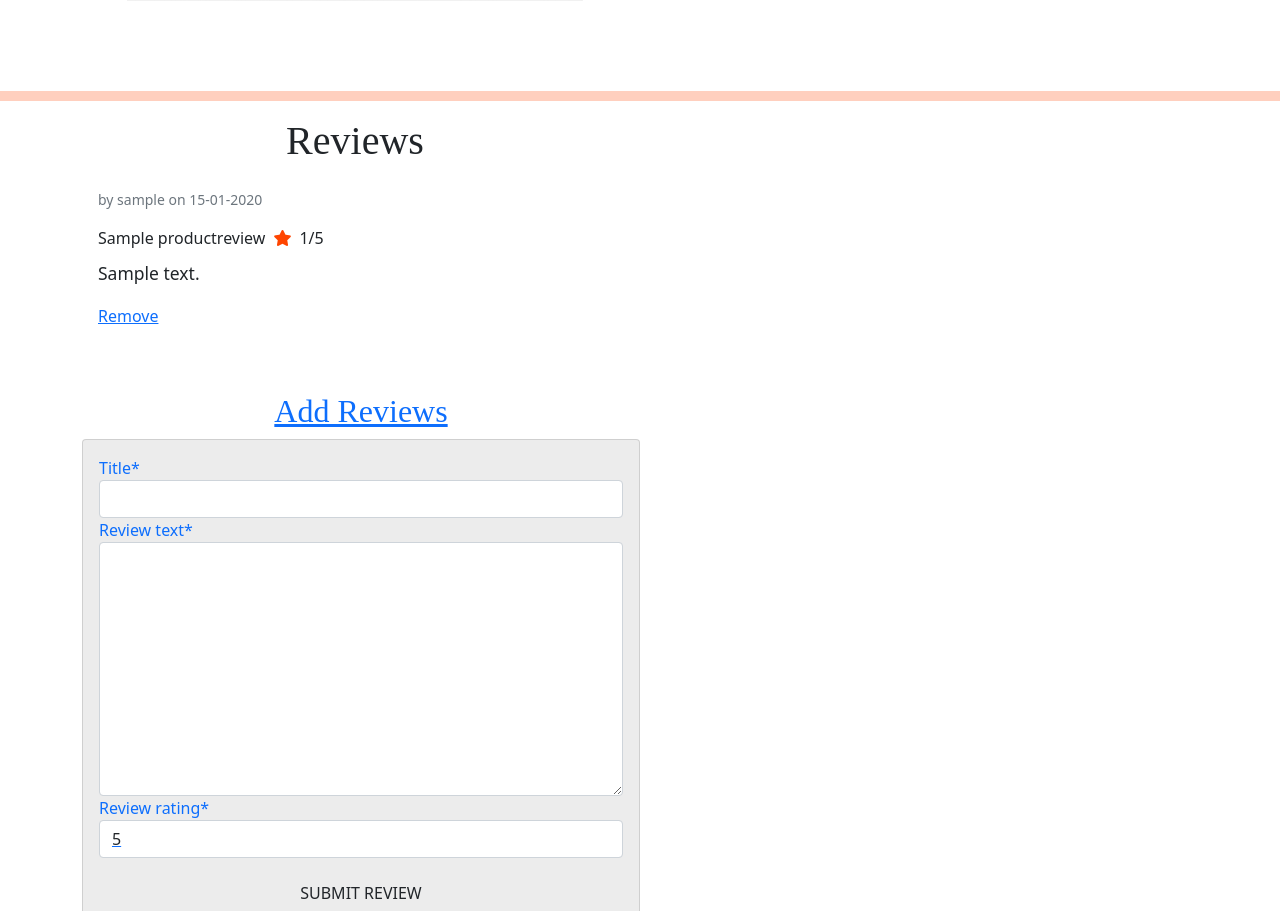
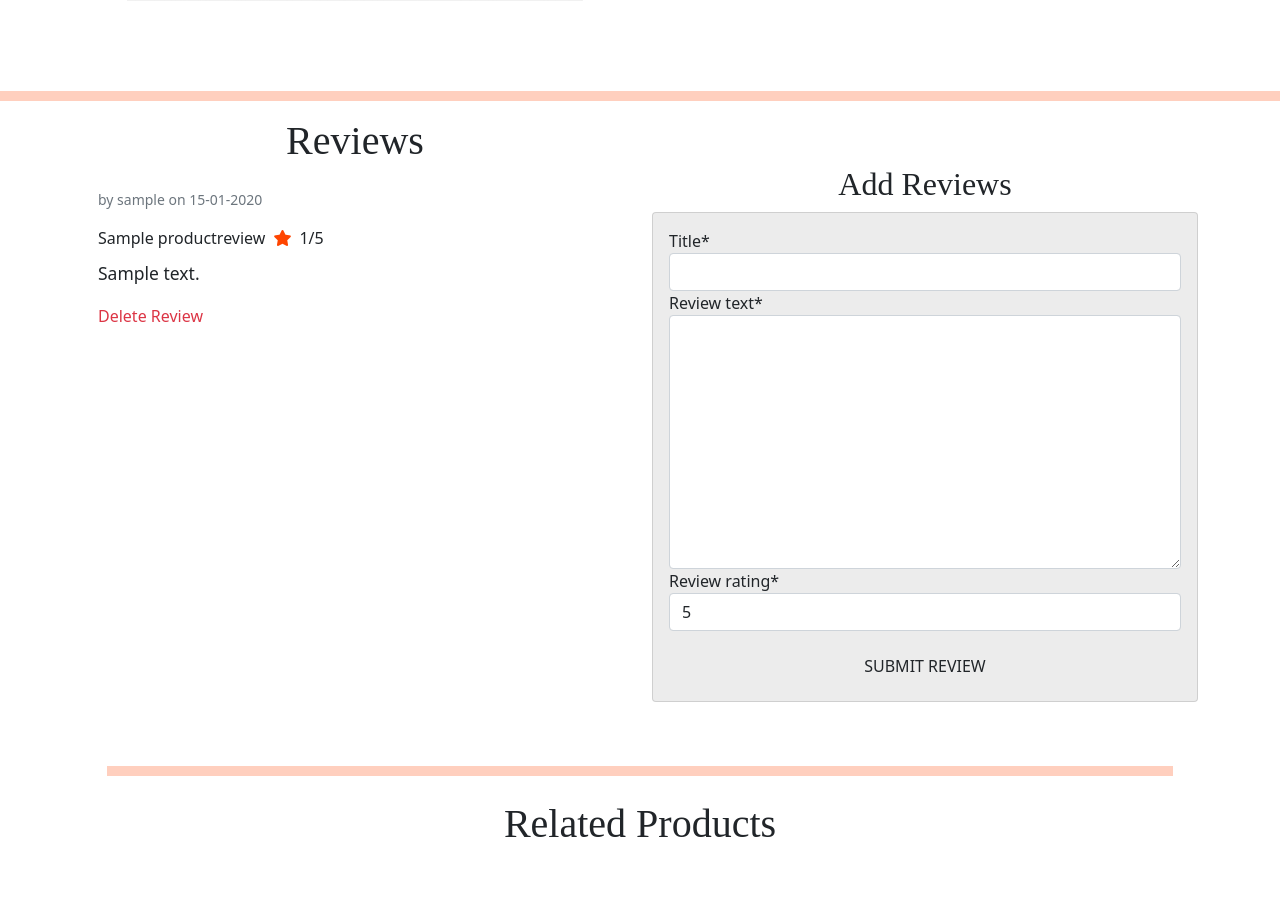
Before and after one commit to jas-sin82/d-y-collection-milestone-4, a Django app: page /products/1/ in a window 1280 px wide. Shown: the part 910-1821 px from the top of the page. Run offline with Django 3.2, Linux system fonts and the light colour scheme; a user stored in the database is signed in; data comes from the database, SQL or seed files in the repository; tables that the repository leaves empty hold one stand-in row (values such as "Sample post"); some libraries are stand-ins or nearby versions.

Commit message:
format the documents

```diff
--- a/products/templates/products/product_detail.html
+++ b/products/templates/products/product_detail.html
@@ -6,10 +6,15 @@
 <div class=" container-fluid product-detail">
     <div class="row">
         <div class="col col-sm-6 col-12 product-display-2  mb-3  p-3 breadcrumb" style="--bs-breadcrumb-divider: '|';">
-    <p class="breadcrumb-item small product-name p-1"><a class=" text-dark  text-uppercase text-decoration-none" href="{% url 'home' %}">Home | </a><p>
-    <p class="breadcrumb-item  small product-name p-1 "><a class=" text-danger  text-uppercase text-decoration-none"
-         href="{% url 'products' %}?category={{ product.category.name }}"> {{ product.category.friendly_name }}</a></p>
-    <p class="breadcrumb-item p-1 product-name text-success small text-capitalize text-decoration-none active" aria-current="page">{{ product.name }}</p>
+            <p class="breadcrumb-item small product-name p-1"><a class=" text-dark  text-uppercase text-decoration-none"
+                    href="{% url 'home' %}">Home | </a>
+                <p>
+                    <p class="breadcrumb-item  small product-name p-1 "><a
+                            class=" text-danger  text-uppercase text-decoration-none"
+                            href="{% url 'products' %}?category={{ product.category.name }}">
+                            {{ product.category.friendly_name }}</a></p>
+                    <p class="breadcrumb-item p-1 product-name text-success small text-capitalize text-decoration-none active"
+                        aria-current="page">{{ product.name }}</p>
         </div>
     </div>
 </div>
@@ -34,6 +39,7 @@
                         </div>
                         <div class="carousel-inner ">
                             <div class="carousel-item  active">
+                                <!--products image slider -->
                                 {% if product.image_a %}
                                 <a href="{{ product.image_a.url }}" target="_blank">
                                     <img src="{{ product.image_a.url }}" class="d-block w-100  "
@@ -98,6 +104,7 @@
                     </p>
                     {% endif %}
                 </div>
+                <!--average rating-->
                 <div>
                     {% if product.average_rating %}
                     <small class="text-muted"><i class="fas fa-star mr-1"></i>{{ product.average_rating }} / 5</small>
@@ -105,6 +112,7 @@
                     <small class="text-muted">No Rating</small>
                     {% endif %}
                 </div>
+                <!-- super user can edit and delete product-->
                 {% if request.user.is_superuser %}
                 <small class="ml-3 ">
                     <a href="{% url 'edit_product' product.id %}">Edit</a> |
@@ -112,7 +120,7 @@
                 </small>
                 {% endif %}
                 <div>
-                    <!-- Price -->
+                    <!--product Price and if sale  price -->
                     <small class="text-muted">Price:</small>
                     {% if product.on_sale is True %}
                     <span class=" mb-0 text-decoration-line-through  ">€ {{ product.price }}</span>
@@ -122,7 +130,7 @@
                     {% endif %}
                 </div>
                 {% if product.category %}
-                <!-- Category -->
+                <!--Category friendly name  -->
                 <p class="small mt-1 ">
                     <span id="text-category"><strong>Category:</strong></span>
                     <a href="{% url 'products' %}?category={{ product.category.name }}">
@@ -149,6 +157,7 @@
                             </select>
                         </div>
                         {% endif %}
+                        <!--quantity box-->
                         <div class="col-12">
                             <p class="mt-3"><strong>Quantity:</strong></p>
                             <div class="form-group quantity-option">
@@ -193,8 +202,8 @@
         </div>
     </div>
 </section>
-<hr class ="divider">
-<!--product review-->
+<hr class="divider">
+<!--product review section-->
 <section>
     <div class="container">
         <div class="row">
@@ -205,10 +214,12 @@
                     <!----- Review Card ----->
                     <div class="card-body">
                         <p class="small text-muted">by {{ review.user }} on {{ review.date_added|date:"d-m-Y"}} </p>
-                   <p class="card-title">{{ review.title }}<i class="mx-2 fas fa-star"></i>{{ review.review_rating }}/5</p>
+                        <p class="card-title">{{ review.title }}<i
+                                class="mx-2 fas fa-star"></i>{{ review.review_rating }}/5</p>
                         <p class=" card-text lead"> <small>{{ review.review_text }}</small></p>
                         {% if request.user.is_superuser %}
-                   <a class="" href="{% url 'delete_review' review.id %}">Remove</button>
+                        <a class=" text-danger text-decoration-none" href="{% url 'delete_review' review.id %}">Delete
+                            Review</a>
                         {% endif %}
                     </div>
                 </div>
@@ -219,11 +230,11 @@
                 </div>
                 {% endfor%}
             </div>
-<!--review form-->
+            <!-- product review form-->
             <div class="col-12 col-md-6 mb-5 mt-sm-5 " id="reviews">
                 {% if request.user.is_authenticated %}
                 <h2 class=" text-center product-heading">Add Reviews</h2>
-        <div class="card bg-color boder-0" >
+                <div class="card bg-color boder-0">
                     <div class="card-body">
                         <form method="POST" action="{% url 'add_review' product.id %}#reviews">
                             {% csrf_token %}
@@ -234,7 +245,8 @@
                         </form>
                         {% else %}
                         <p class="review-text text-center mt-4">
-                    <a class="user-login" href="{% url 'account_signup' %}">Register</a> or <a class="user-login" href="{% url 'account_login' %}">Log In</a> to leave a review!
+                            <a class="user-login" href="{% url 'account_signup' %}">Register</a> or <a
+                                class="user-login" href="{% url 'account_login' %}">Log In</a> to leave a review!
                         </p>
                         {% endif %}
                     </div>
@@ -243,7 +255,7 @@
         </div>
     </div>
 </section>
-<hr class ="divider mt-3 col-12 col-lg-10 offset-lg-1 ">
+<hr class="divider mt-3 col-12 col-lg-10 offset-lg-1 ">
 <!--related product section-->
 <section>
     <div class="container">
@@ -251,24 +263,27 @@
             <h1 class="logo-font product-heading"> Related Products</h1>
         </div>
         <div class="row ">
+            <!-- men's related products-->
             {% if product.gender == "m" %}
             {% for product in related_products_men %}
             <div class=" col-lg-3 col-6 border-0  ">
 
-                <div class=" card main-cards-1 card-body  border-0 mb-5  card-size" style="width: 18rem;" >
+                <div class=" card main-cards-1 card-body  border-0 mb-5  card-size" style="width: 18rem;">
                     {% if product.on_sale is True %}
                     <!-- Sale badge-->
-                        <div class="badge bg-danger border-0 text-white position-absolute" style="top: 1.6rem; left: 1.5rem">Sale
+                    <div class="badge bg-danger border-0 text-white position-absolute"
+                        style="top: 1.6rem; left: 1.5rem">Sale
                     </div>
-                        <div class=" text-left  position-absolute" style=" top: 2.9rem ;  left: 1.7rem" >
+                    <div class=" text-left  position-absolute" style=" top: 2.9rem ;  left: 1.7rem">
                         <p class="text-success discount text-decoration-none ">-{{ product.discount_percent }}%</p>
                     </div>
                     {% endif %}
+                    <!--products images -->
                     {% if product.image_a %}
                     <a href="{% url 'product_detail' product.id %}">
                         <img src="{{ product.image_a.url }}" class=" main-cards  card-img-top " alt="text">
                     </a>
-                      <div class=" text-right position-absolute" style=" top: 1.6rem ;  right: 1.4rem" >
+                    <div class=" text-right position-absolute" style=" top: 1.6rem ;  right: 1.4rem">
                         <a class="text-success  " href=""><i class="fas fa-shopping-cart"></i></a>
                     </div>
                     {% else %}
@@ -281,9 +296,10 @@
             </div>
             {% endfor %}
             {% else %}
+            <!--women's related products-->
             {% for product in related_products_women %}
             <div class=" col-6 col-lg-3">
-                <div class=" card main-cards-1 border-0 card-body mb-5 card-size" style="width: 18rem;"  >
+                <div class=" card main-cards-1 border-0 card-body mb-5 card-size" style="width: 18rem;">
                     {% if product.image_a %}
                     <a href="{% url 'product_detail' product.id %}">
                         <img src="{{ product.image_a.url }}" class=" main-cards card-img-top " alt="text">
```
Also changed, not shown: products/templates/products/add_product.html (+4 -3 lines), products/templates/products/custom_widget_templates/custom_clearable_file_input.html (+9 -5 lines), products/templates/products/edit_product.html (+5 -3 lines), products/templates/products/includes/quantity_input_script.html (+4 -5 lines), products/templates/products/products.html (+14 -8 lines), products/templates/products/sale_products.html (+8 -3 lines). Lines whose indentation alone changed are shown as unchanged.
